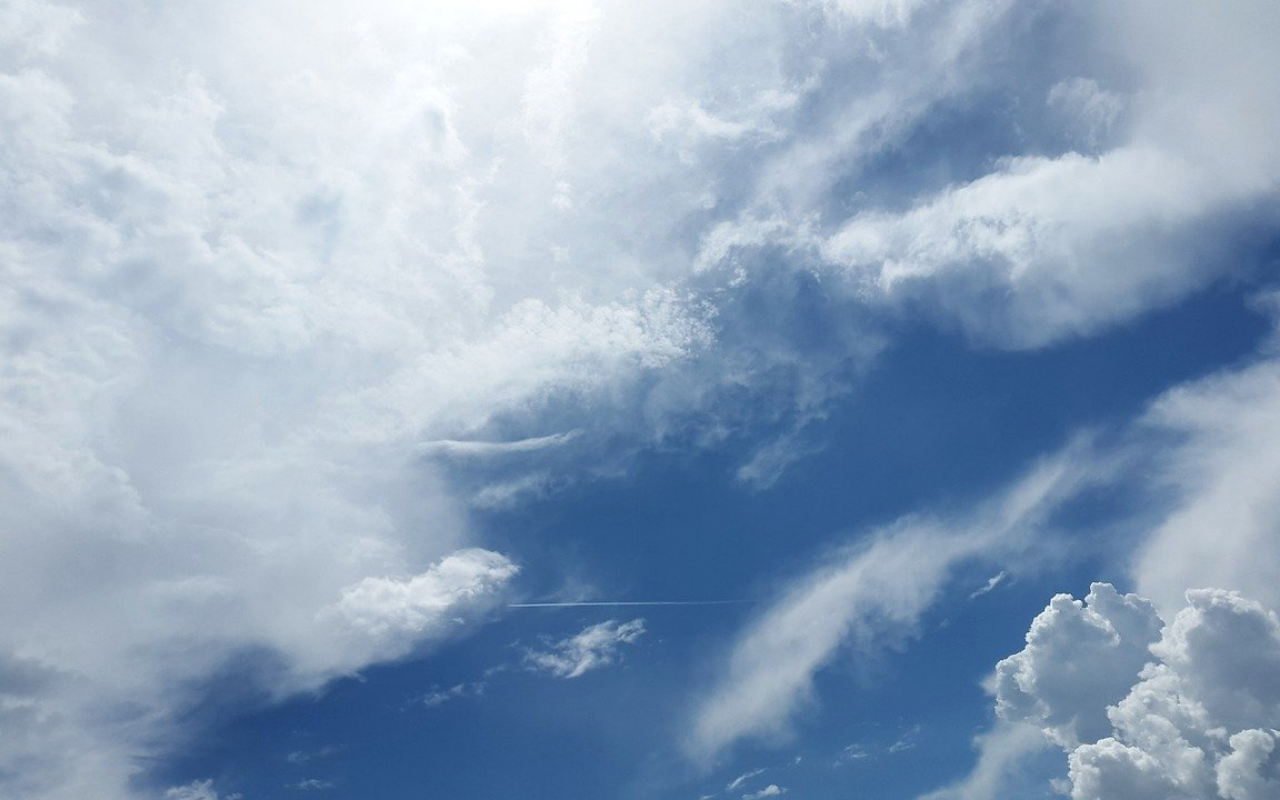
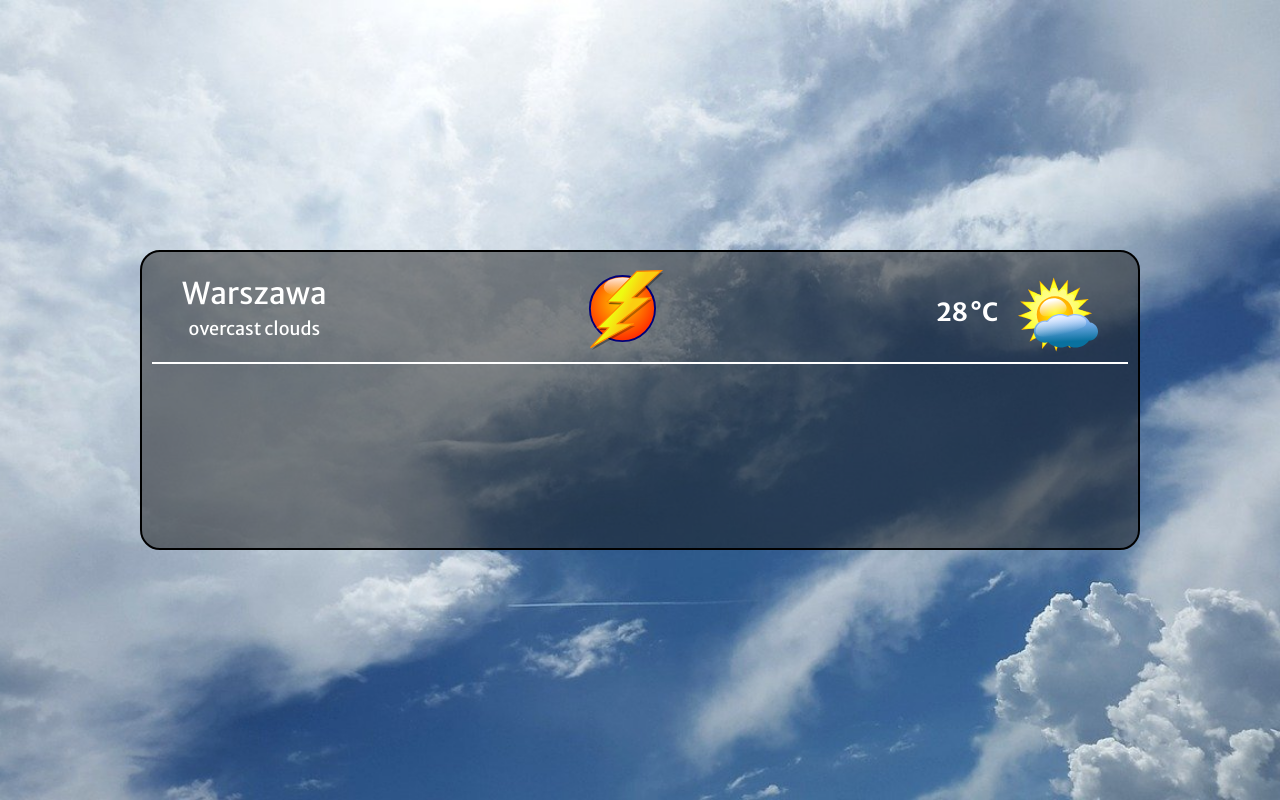
Before and after one commit to damian08k/ts-weather-app, a website built with webpack: page src/index.html in a window 1280 px wide. Built offline with nearby package versions, Linux system fonts and the light colour scheme.

Commit message:
Create header view with exaplary data

```diff
--- a/src/index.html
+++ b/src/index.html
@@ -14,6 +14,29 @@
         />
     </head>
     <body>
-        <div class="background"></div>
+        <div class="background">
+            <div class="weather">
+                <header class="weather__header header">
+                    <h1 class="header__app-logo">
+                        <img src="assets/logo.svg" alt="App logo - ligthning" class="header__logo">
+                    </h1>
+                    <div class="header__city-info">
+                        <h2 class="header__city-name">Warszawa</h1>
+                        <p class="header__weather-description">overcast clouds</p>
+                    </div>
+                    <div class="header__weather-info">
+                        <h2 class="header__temp">
+                            <span class="header__deg-value">28</span>&deg;C
+                        </h2>
+                        <img
+                            src="assets/cloudy_sunny.svg"
+                            alt="cloudy_sunny"
+                            class="header__weather-img"
+                        />
+                    </div>
+                </header>
+                <section class="weather__check-weather check-weather"></section>
+            </div>
+        </div>
     </body>
 </html>
--- a/src/style.scss
+++ b/src/style.scss
@@ -5,3 +5,6 @@
 @import './styles/mixins/addFlex';
 
 @import './styles/basic-styles';
+@import './styles/weather';
+
+@import './styles/sections/header';
--- a/src/styles/_basic-styles.scss
+++ b/src/styles/_basic-styles.scss
@@ -10,8 +10,10 @@ html {
 }
 
 .background {
+    @include addFlex();
+
     width: 100vw;
-    height: 100vh;
+    min-height: 100vh;
     background-image: url('../assets/sky_bg_640x360.jpg');
     background-repeat: no-repeat;
     background-size: cover;
--- /dev/null
+++ b/src/styles/_weather.scss
@@ -0,0 +1,11 @@
+.weather {
+    padding: $main-padding;
+    margin: $main-margin;
+    flex-basis: 80%;
+    max-width: 1000px;
+    min-height: 300px;
+    border: 2px solid $black;
+    border-radius: 20px;
+    background-color: rgba(lighten($color: $black, $amount: 10%), 0.5);
+    color: $white;
+}
--- /dev/null
+++ b/src/styles/sections/_header.scss
@@ -0,0 +1,83 @@
+.header {
+    border-bottom: 2px solid $white;
+    text-align: center;
+    position: relative;
+
+    @include mediaQuery(mobileMedium) {
+        @include addFlex();
+    }
+
+    &__app-logo {
+        flex-basis: 100%;
+        order: 1;
+
+        &::after {
+            content: '';
+            margin: 10px 0;
+            display: block;
+            width: 100%;
+            height: 2px;
+            background-color: white;
+        }
+
+        @include mediaQuery(mobileMedium) {
+            &::after {
+                display: none;
+            }
+        }
+    }
+
+    &__logo {
+        width: 80px;
+        height: 80px;
+    }
+
+    &__city-info {
+        padding: 0 0 $main-padding;
+        order: 0;
+
+        @include mediaQuery(mobileMedium) {
+            margin-right: auto;
+            padding-left: $main-padding * 3;
+        }
+    }
+    &__city-name {
+        font-size: 3rem;
+        font-weight: 400;
+    }
+    &__weather-description {
+        padding-top: $main-padding / 2;
+        font-size: 1.8rem;
+    }
+    &__weather-info {
+        @include addFlex();
+        flex-wrap: wrap;
+        padding: $main-padding;
+        order: 2;
+
+        @include mediaQuery(mobileMedium) {
+            padding-right: $main-padding * 3;
+            flex-wrap: nowrap;
+        }
+    }
+    &__temp {
+        flex-basis: 100%;
+        font-size: 2.5rem;
+
+        @include mediaQuery(mobileMedium) {
+            padding-right: $main-padding * 2;
+        }
+    }
+    &__deg-value {
+        margin-right: $main-margin / 5;
+    }
+    &__weather-img {
+        padding-top: $main-padding / 2;
+        width: 80px;
+        height: 80px;
+
+        @include mediaQuery(mobileMedium) {
+            // margin-right: $main-padding;
+        }
+    }
+}
```
Also changed, not shown: src/assets/logo.svg (added).
